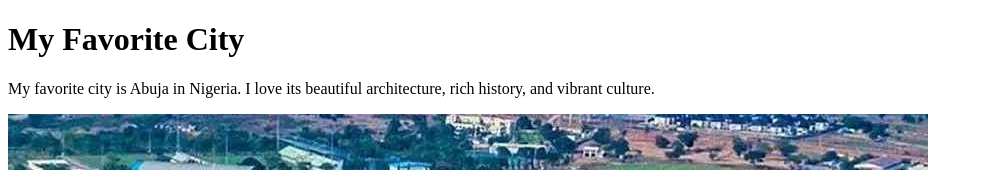
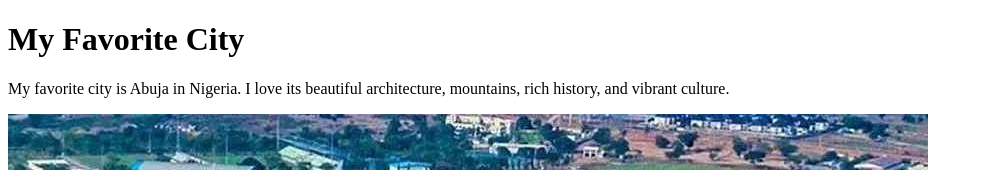
Before and after one commit to Emos33/wdd130, a plain HTML site: page week01/favorite-city.html in a window 1280 px wide. Shown: the top 170 px of the page, without its empty margins (0-983 px from the left). Drawn offline with Linux system fonts and the light colour scheme.

Commit message:
fav city update

```diff
--- a/week01/favorite-city.html
+++ b/week01/favorite-city.html
@@ -9,7 +9,7 @@
 
 <body>
     <h1>My Favorite City</h1>
-    <p>My favorite city is Abuja in Nigeria. I love its beautiful architecture, rich history, and vibrant
+    <p>My favorite city is Abuja in Nigeria. I love its beautiful architecture, mountains, rich history, and vibrant
         culture.
     </p>
     <img src="images/abuja-city.jpg" alt="The Abuja City Gate">
```
